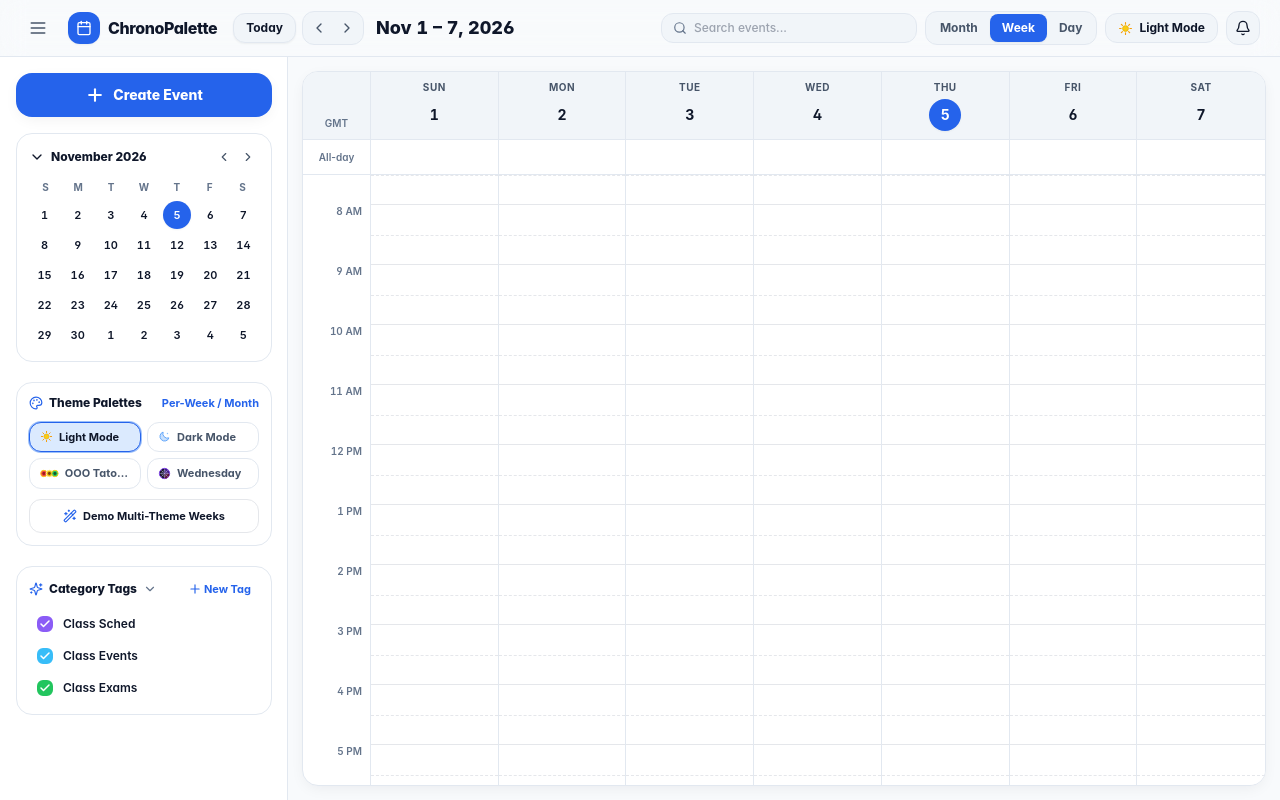
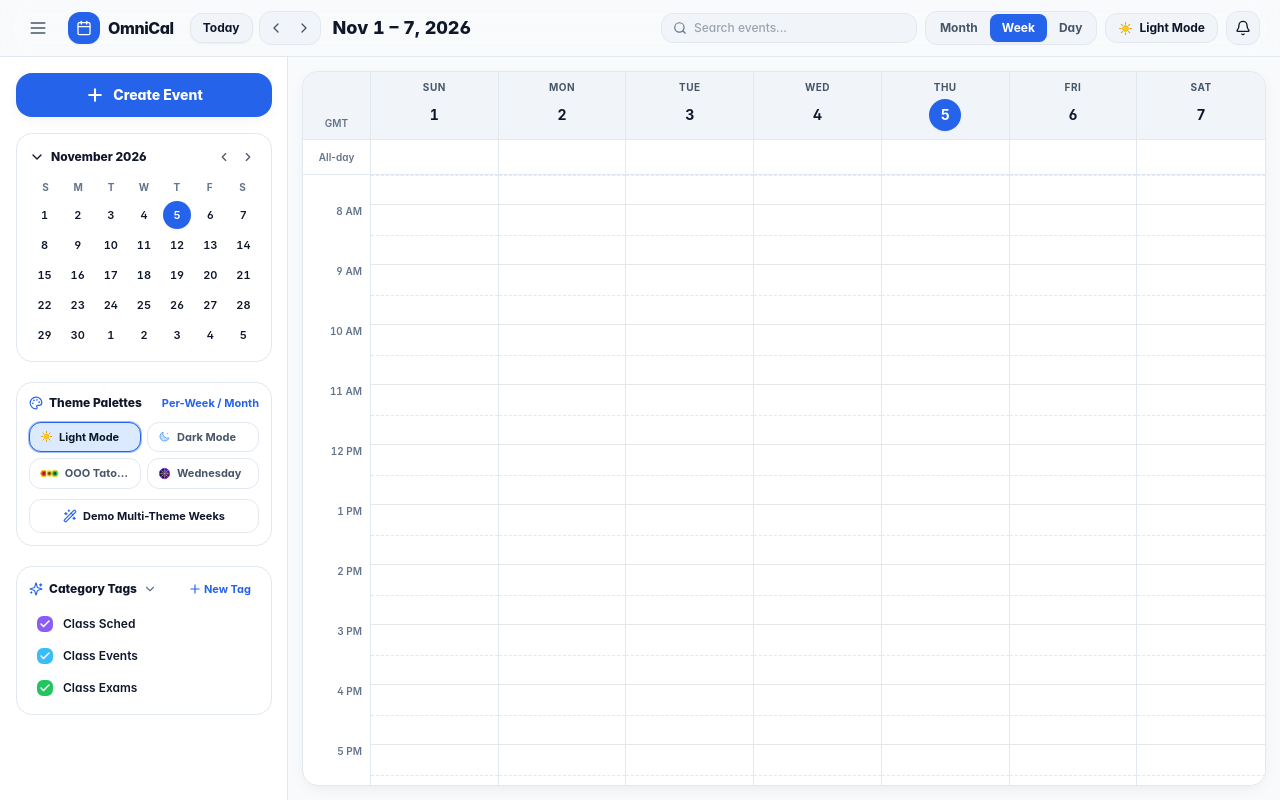
Before and after one commit to Audric0520/Calendar-App, a React (Vite) app: page / in a window 1280 px wide. Built offline with nearby package versions, Linux system fonts and the light colour scheme.

Commit message:
Adjusted Page title so it reflects on the app

```diff
--- a/index.html
+++ b/index.html
@@ -3,7 +3,7 @@
   <head>
     <meta charset="UTF-8" />
     <meta name="viewport" content="width=device-width, initial-scale=1.0" />
-    <title>ChronoPalette — Multi-Theme Smart Calendar</title>
+    <title>OmniCal — Multi-Theme Smart Calendar</title>
     <link
       rel="icon"
       type="image/jpeg"
--- a/src/components/layout/TopNavBar.tsx
+++ b/src/components/layout/TopNavBar.tsx
@@ -149,7 +149,7 @@ export const TopNavBar: React.FC<TopNavBarProps> = ({
               <CalendarIcon className="w-4 h-4" />
             </div>
             <span className="font-extrabold text-sm md:text-base tracking-tight text-theme-text">
-              ChronoPalette
+              OmniCal
             </span>
           </div>
 
```
Also changed, not shown: 1 other file (tests, documents, lock files or other folders).
